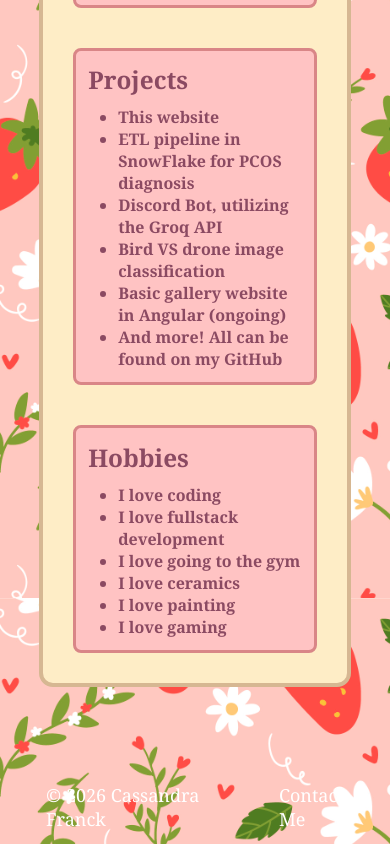
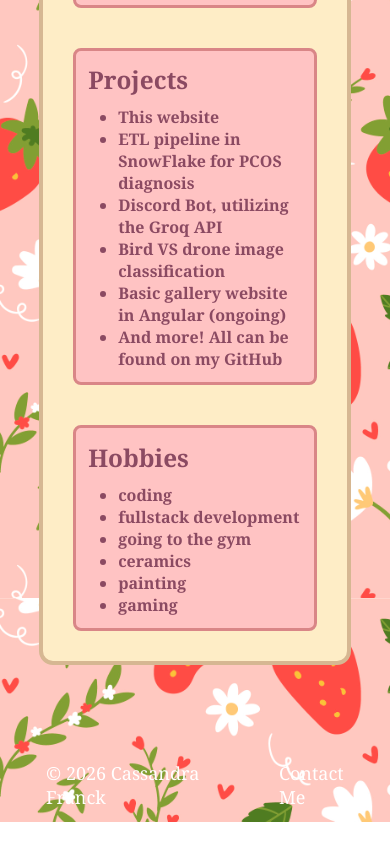
Before and after one commit to LCFranck/Personal-website, a Next.js app in the folder frontend/: page /about in a window 390 px wide. Shown: the part 2778-3622 px from the top of the page. After the commit the page ends 3600 px from the top, so only its background shows below. Built offline with nearby package versions, Linux system fonts and the light colour scheme; no server answers.

Commit message:
fixed mobile layout

```diff
--- a/frontend/src/app/about/page.jsx
+++ b/frontend/src/app/about/page.jsx
@@ -69,12 +69,12 @@ const AboutPage = () => {
             </ul>
             <ul className={styles.list}>
               <h3>Hobbies</h3>
-              <li>I love coding</li>
-              <li>I love fullstack development</li>
-              <li>I love going to the gym</li>
-              <li>I love ceramics</li>
-              <li>I love painting</li>
-              <li>I love gaming</li>
+              <li>coding</li>
+              <li>fullstack development</li>
+              <li>going to the gym</li>
+              <li>ceramics</li>
+              <li>painting</li>
+              <li>gaming</li>
             </ul>
           </div>
         </div>
--- a/frontend/src/app/gallery/page.jsx
+++ b/frontend/src/app/gallery/page.jsx
@@ -9,7 +9,7 @@ export default function GalleryPage() {
     <div >
       <MainBox>
         <div style={{ textAlign: "center"}}>
-          <h1>Gallery!</h1>
+          <h1>Gallery</h1>
           <h2>Press image to open in new tab!</h2>
         </div>
         <Gallery/>
--- a/frontend/src/components/GalleryImage.jsx
+++ b/frontend/src/components/GalleryImage.jsx
@@ -31,13 +31,15 @@ const GalleryItem = ({img}) => {
 
       <button onClick ={showImage} className={styles.imageButton}>
 
-        <Image className={styles.image}
+        <Image
           key={img}
           src={`/galleryImages/${img}`}
           alt="gallery image"
           width={300}
           height={300}
           loading="eager"
+          className={styles.image}
+          style={{ width: "auto", height: "100%" }}
         />
       </button>
     </div>
```
Also changed, not shown: frontend/src/styles/Gallery.module.css (+25 -4 lines).
